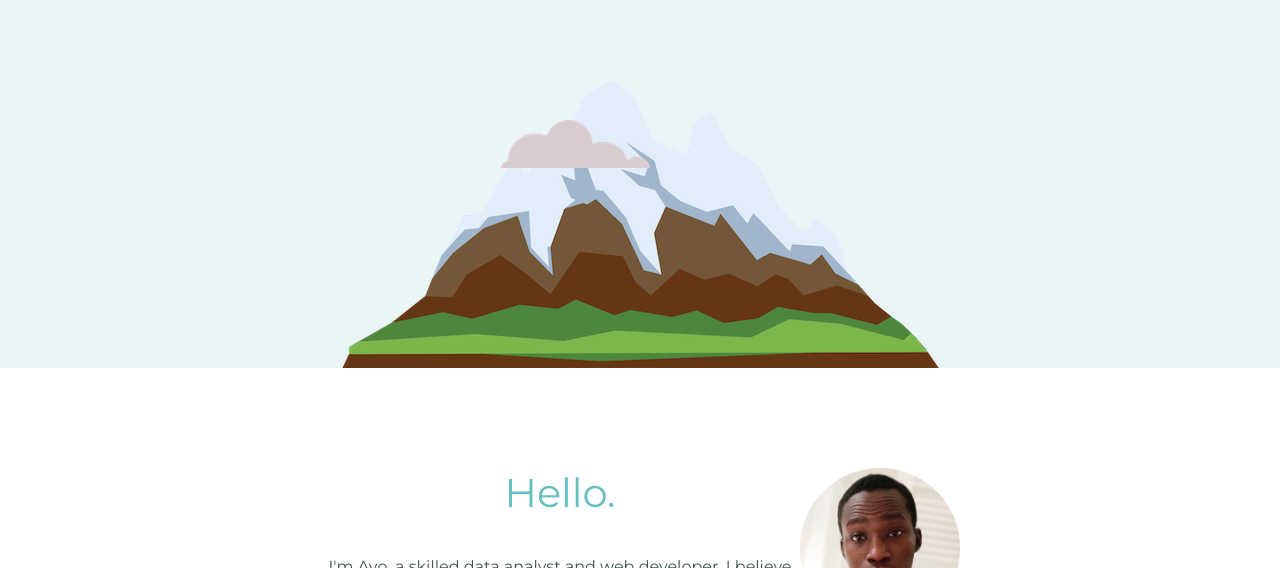
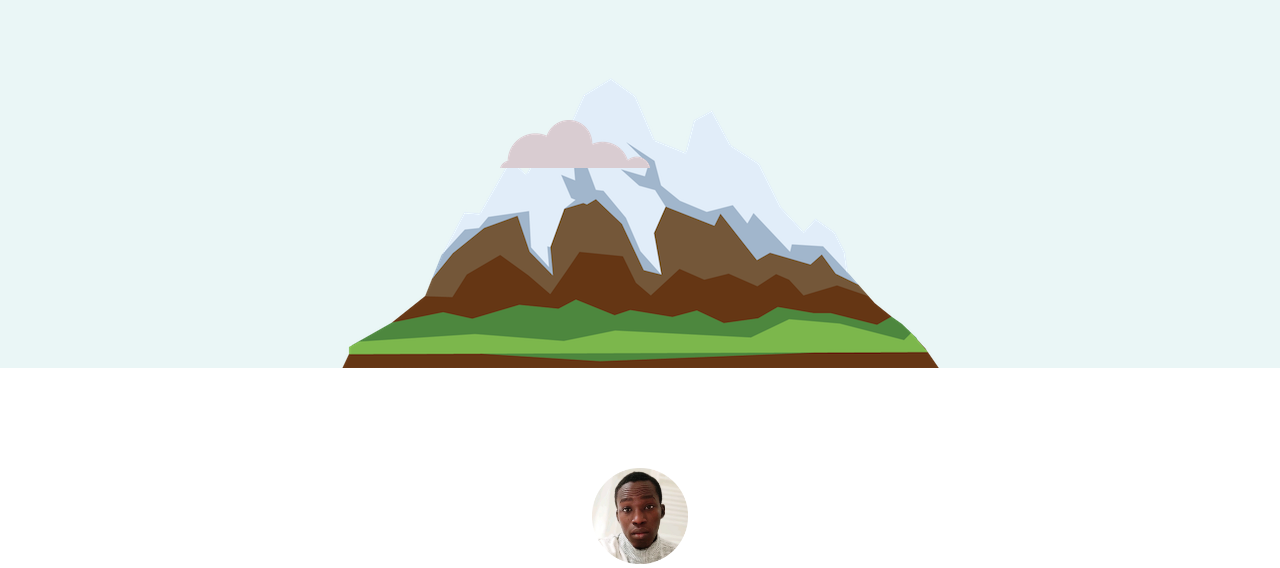
Before and after one commit to Mrmykero/intro, a plain HTML site: page index.html in a window 1280 px wide. Shown: the part 384-952 px from the top of the page. Drawn offline with Linux system fonts and the light colour scheme.

Commit message:
Update styles.css

```diff
--- a/styles.css
+++ b/styles.css
@@ -86,8 +86,7 @@ p{
   margin-left: 30px;
 }
 .profile-picture{
-  width: 25%;
-  float: right;
+  width: 15%;
   margin: auto;
 }
 hr {
```
